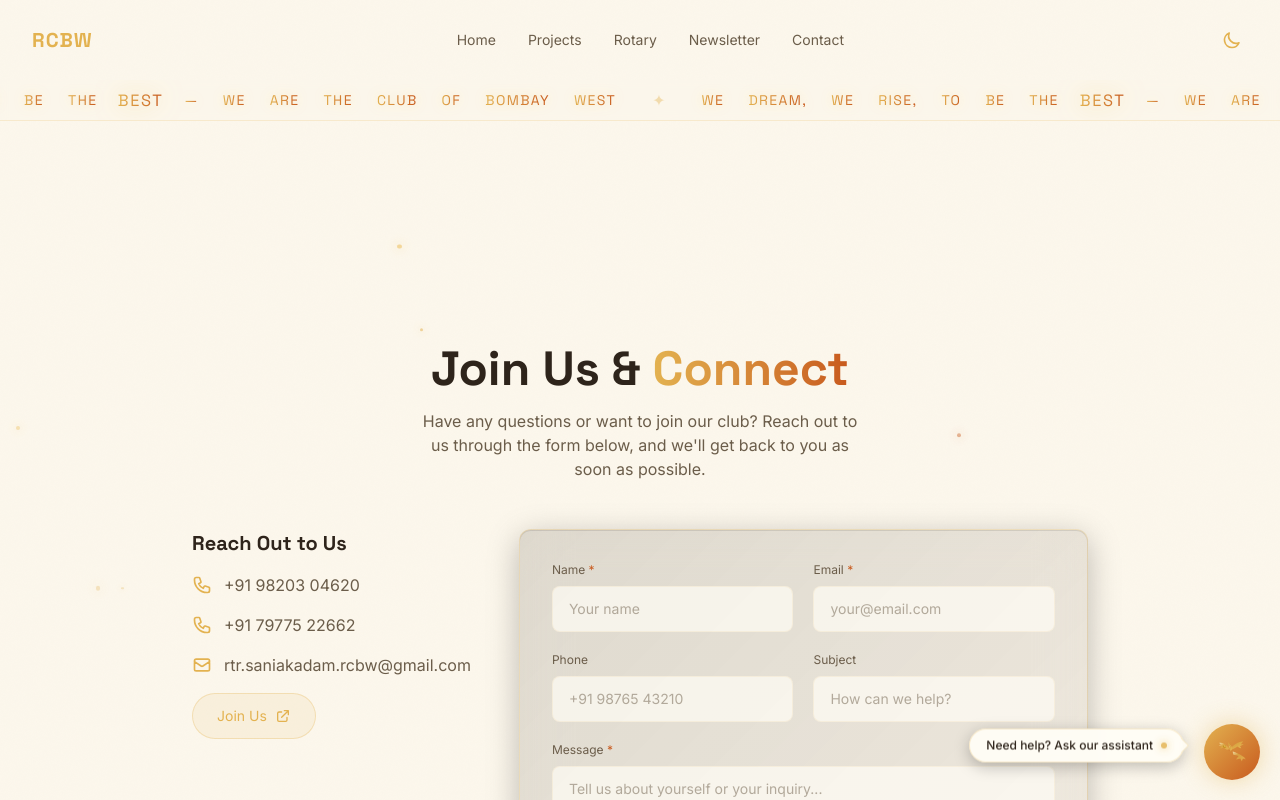
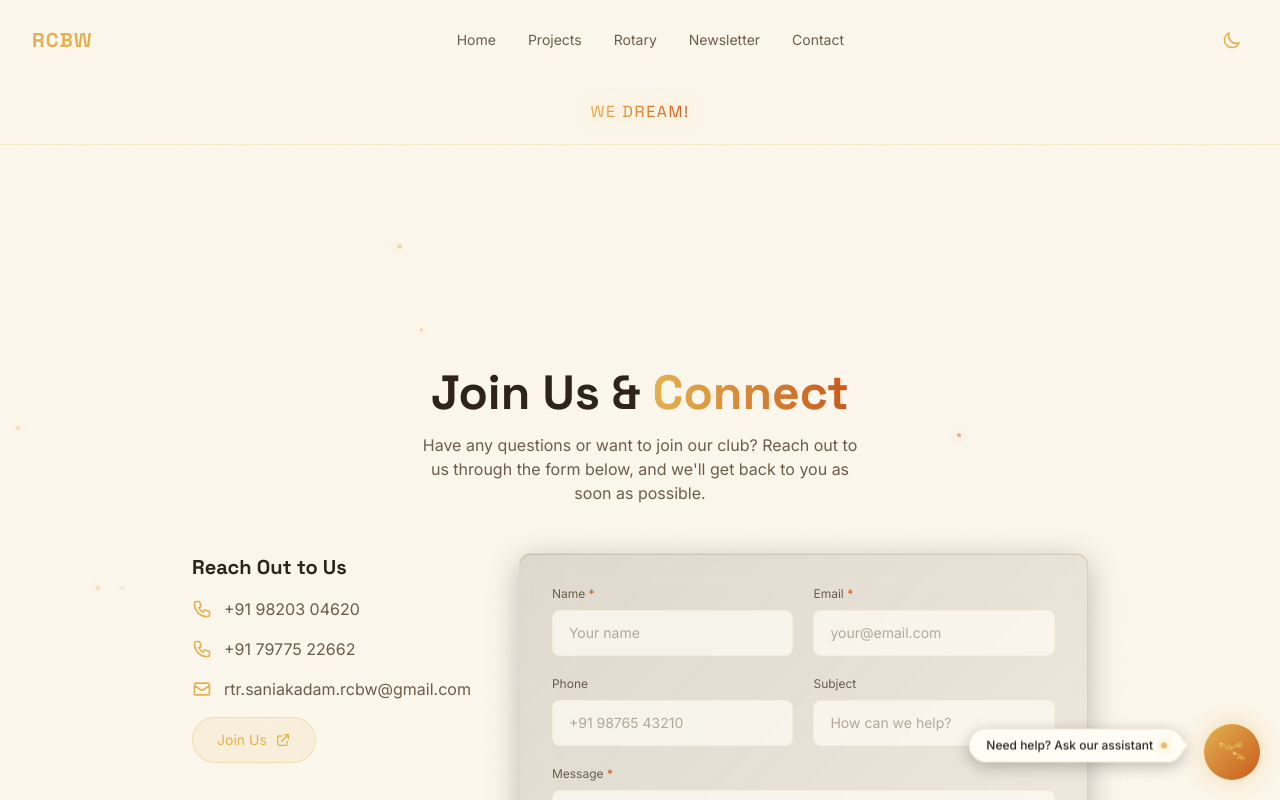
Before and after one commit to Harkeerat-ai/rc_web, a Next.js app: page /contact in a window 1280 px wide. Shown: the top 800 px of the page. Built offline with nearby package versions, Linux system fonts and the light colour scheme.

Commit message:
Replace scrolling marquee with phrase-slam chant board

```diff
--- a/components/layout/CheerMarquee.tsx
+++ b/components/layout/CheerMarquee.tsx
@@ -1,63 +1,20 @@
 "use client";
 
 import { useEffect, useState } from "react";
-import { motion, useReducedMotion } from "framer-motion";
+import { AnimatePresence, motion, useReducedMotion } from "framer-motion";
 
 const CHEER = "We Dream, We Rise, To Be The Best — We Are The Club Of Bombay West";
-const WORDS = CHEER.split(" ");
+const PHRASES = [
+  "We Dream!",
+  "We Rise!",
+  "To Be The Best!",
+  "We Are The Club Of Bombay West!",
+];
+const BEAT_MS = 1000;
+const TOTAL_PHASES = PHRASES.length + 1;
 
-const BEAT_MS = 900;
-const NUM_PHASES = 4;
-
-const ACCENT_PHASES: Record<string, number> = {
-  Dream: 0,
-  Rise: 1,
-  Best: 2,
-  Bombay: 3,
-  West: 3,
-};
-
-const WORD_CLASS =
-  "mx-3 font-heading text-xs sm:text-sm uppercase tracking-widest text-transparent bg-gradient-to-r from-gold to-rust bg-clip-text";
-
-const IDLE_GLOW = "drop-shadow(0 0 6px rgba(227,178,80,0.35))";
-const BEAT_GLOW = "drop-shadow(0 0 12px rgba(227,178,80,0.8))";
-
-function CheerRow({ phase }: { phase: number }) {
-  return (
-    <div className="flex shrink-0 items-center">
-      {WORDS.map((word, i) => {
-        const accentPhase = ACCENT_PHASES[word];
-        const onBeat = accentPhase !== undefined && accentPhase === phase;
-        return (
-          <motion.span
-            key={i}
-            initial={{ opacity: 0, y: 16 }}
-            animate={{
-              opacity: 1,
-              y: 0,
-              scale: onBeat ? 1.22 : 1,
-              filter: onBeat ? BEAT_GLOW : IDLE_GLOW,
-            }}
-            transition={{
-              duration: 0.5,
-              delay: i * 0.08,
-              ease: "easeOut",
-              scale: { duration: 0.35, ease: "easeOut" },
-              filter: { duration: 0.35, ease: "easeOut" },
-            }}
-            className={WORD_CLASS}
-          >
-            {word}
-          </motion.span>
-        );
-      })}
-      <span className="mx-6 text-gold/40" aria-hidden>
-        ✦
-      </span>
-    </div>
-  );
-}
+const PHRASE_CLASS =
+  "font-heading text-sm sm:text-base uppercase tracking-widest text-transparent bg-gradient-to-r from-gold to-rust bg-clip-text [filter:drop-shadow(0_0_8px_rgba(227,178,80,0.5))]";
 
 export default function CheerMarquee() {
   const reduce = useReducedMotion();
@@ -66,16 +23,18 @@ export default function CheerMarquee() {
   useEffect(() => {
     if (reduce) return undefined;
     const id = setInterval(
-      () => setPhase((p) => (p + 1) % NUM_PHASES),
+      () => setPhase((p) => (p + 1) % TOTAL_PHASES),
       BEAT_MS
     );
     return () => clearInterval(id);
   }, [reduce]);
 
+  const activeIndex = phase < PHRASES.length ? phase : null;
+
   if (reduce) {
     return (
-      <div className="relative z-40 mt-16 lg:mt-20 overflow-hidden border-b border-gold/20 bg-primary/60 py-2 backdrop-blur-sm">
-        <p className="mx-auto max-w-6xl px-4 text-center font-heading text-xs sm:text-sm uppercase tracking-widest text-transparent bg-gradient-to-r from-gold to-rust bg-clip-text">
+      <div className="relative z-40 mt-16 lg:mt-20 overflow-hidden border-b border-gold/20 bg-primary/60 py-3 backdrop-blur-sm">
+        <p className="mx-auto max-w-6xl px-4 text-center font-heading text-sm sm:text-base uppercase tracking-widest text-transparent bg-gradient-to-r from-gold to-rust bg-clip-text">
           {CHEER}
         </p>
       </div>
@@ -83,10 +42,25 @@ export default function CheerMarquee() {
   }
 
   return (
-    <div className="relative z-40 mt-16 lg:mt-20 overflow-hidden border-b border-gold/20 bg-primary/60 py-2 backdrop-blur-sm">
-      <div className="flex w-max animate-marquee will-change-transform">
-        <CheerRow phase={phase} />
-        <CheerRow phase={phase} />
+    <div className="relative z-40 mt-16 lg:mt-20 overflow-hidden border-b border-gold/20 bg-primary/60 py-3 backdrop-blur-sm">
+      <div
+        aria-hidden
+        className="mx-auto flex min-h-[2.5rem] max-w-6xl items-center justify-center px-4 text-center"
+      >
+        <AnimatePresence mode="wait">
+          {activeIndex !== null && (
+            <motion.p
+              key={activeIndex}
+              initial={{ opacity: 0, scale: 0.85 }}
+              animate={{ opacity: 1, scale: 1 }}
+              exit={{ opacity: 0, scale: 1.05 }}
+              transition={{ duration: 0.35, ease: "easeOut" }}
+              className={PHRASE_CLASS}
+            >
+              {PHRASES[activeIndex]}
+            </motion.p>
+          )}
+        </AnimatePresence>
       </div>
     </div>
   );
```
